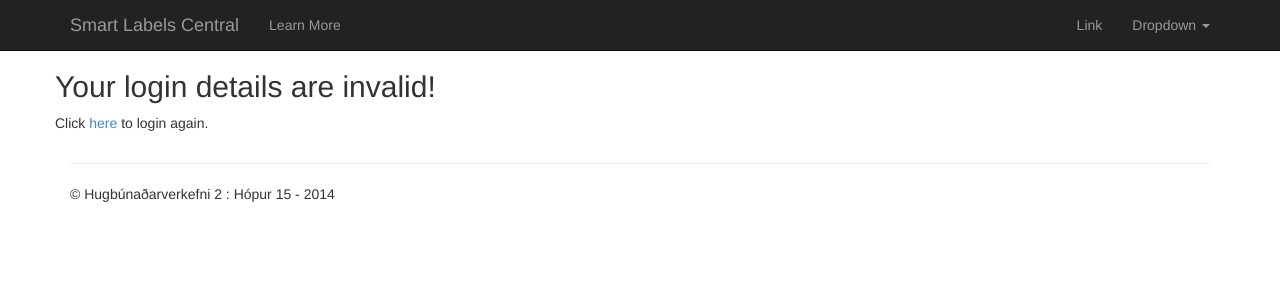
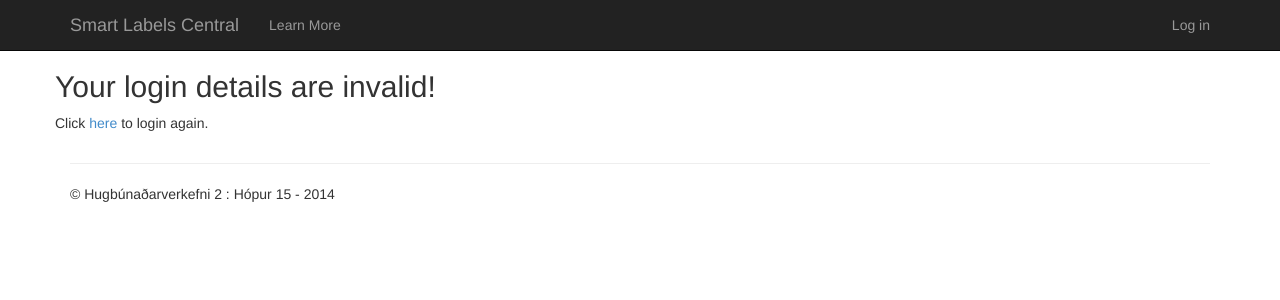
Before and after one commit to als34/HBV2-hopur15, a Django app: page /invalid/ in a window 1280 px wide. Shown: the top 300 px of the page. Run offline with Django 3.2, Linux system fonts and the light colour scheme; parts of the project's set-up code (start-up, migrations or seed data) failed here and were passed over; some libraries are stand-ins or nearby versions.

Commit message:
login og logged in komið í navbar

```diff
--- a/smartLabelS/smartLabelS/urls.py
+++ b/smartLabelS/smartLabelS/urls.py
@@ -12,11 +12,11 @@ urlpatterns = patterns('',
     # url(r'^blog/', include('blog.urls')),
     url(r'^thank-you/$', 'test_smartLabelS.views.thankyou', name='thankyou'),
     url(r'^learn-more/$', 'test_smartLabelS.views.learnmore', name='learnmore'),
-    url(r'^login/$', 'test_smartLabelS.views.login'),
-    url(r'^auth/$', 'test_smartLabelS.views.auth_view'),
-    url(r'^logout/$', 'test_smartLabelS.views.logout'),
-    url(r'^loggedin/$', 'test_smartLabelS.views.loggedin'),
-    url(r'^invalid/$', 'test_smartLabelS.views.invalid_login'),
+    url(r'^login/$', 'test_smartLabelS.views.login', name='login'),
+    url(r'^auth/$', 'test_smartLabelS.views.auth_view', name='auth'),
+    url(r'^logout/$', 'test_smartLabelS.views.logout', name='logout'),
+    url(r'^loggedin/$', 'test_smartLabelS.views.loggedin', name='loggedin'),
+    url(r'^invalid/$', 'test_smartLabelS.views.invalid_login', name='invalid_login'),
     url(r'^admin/', include(admin.site.urls)),
 )
 
--- a/smartLabelS/static/templates/navbar.html
+++ b/smartLabelS/static/templates/navbar.html
@@ -16,17 +16,13 @@
       </ul>
 
       <ul class="nav navbar-nav navbar-right">
-        <li><a href="#">Link</a></li>
-        <li class="dropdown">
-          <a href="#" class="dropdown-toggle" data-toggle="dropdown">Dropdown <b class="caret"></b></a>
-          <ul class="dropdown-menu">
-            <li><a href="#">Action</a></li>
-            <li><a href="#">Another action</a></li>
-            <li><a href="#">Something else here</a></li>
-            <li class="divider"></li>
-            <li><a href="#">Separated link</a></li>
-          </ul>
-        </li>
+        {% if request.user.is_authenticated %}
+        <li><a href="{% url 'loggedin' %}">Logged in</a></li>
+
+        {% else %}
+        <li><a href="{% url 'login' %}">Log in</a></li>
+        {% endif %}
+
       </ul>
         </div><!--/.navbar-collapse -->
       </div>
```
